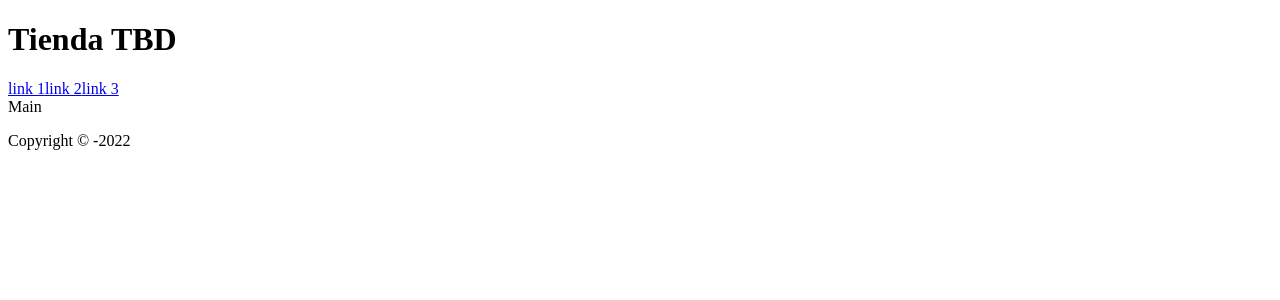
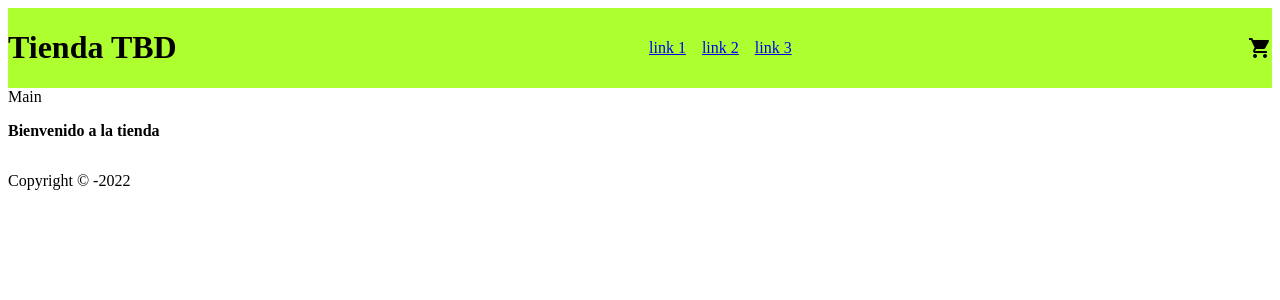
Before and after one commit to alex64/ecommerce-moranbravo, a React (Create React App) app: page / in a window 1280 px wide. Shown: the top 300 px of the page. Built offline with nearby package versions, Linux system fonts and the light colour scheme.

Commit message:
clase 3. landing

```diff
--- a/package.json
+++ b/package.json
@@ -9,6 +9,7 @@
     "react": "^18.0.0",
     "react-dom": "^18.0.0",
     "react-scripts": "5.0.0",
+    "sass": "^1.50.1",
     "web-vitals": "^2.1.4"
   },
   "scripts": {
--- a/public/index.html
+++ b/public/index.html
@@ -24,6 +24,7 @@
       work correctly both with client-side routing and a non-root public URL.
       Learn how to configure a non-root public URL by running `npm run build`.
     -->
+    <link href="https://fonts.googleapis.com/icon?family=Material+Icons" rel="stylesheet">
     <title>React App</title>
   </head>
   <body>
--- a/src/Header.js
+++ b/src/Header.js
@@ -1,7 +1,12 @@
 import NavBar from "./component/NavBar";
 
 const Header = () => {
-    return <NavBar/>
+    return (
+        <header className="header">
+            <NavBar/>
+        </header>
+
+    )
 }
 
 export default Header;
--- a/src/Main.js
+++ b/src/Main.js
@@ -1,6 +1,11 @@
+import ItemListContainer from "./component/ItemListContainer";
+
 const Main = () => {
     return (
-        <main>Main</main>
+        <>
+            <main>Main</main>
+            <ItemListContainer greeting="Bienvenido a la tienda"/>
+        </>
     );
 }
 
--- /dev/null
+++ b/src/component/CartWidget.js
@@ -0,0 +1,9 @@
+const CartWidget = () => {
+    return (
+        <span className="material-icons">
+            shopping_cart
+        </span>
+    )
+}
+
+export default CartWidget;
--- /dev/null
+++ b/src/component/ItemListContainer.js
@@ -0,0 +1,7 @@
+const ItemListContainer = ({greeting}) => {
+    return (
+        <p className="itemContainerGreeting">{greeting}</p>
+    )
+}
+
+export default ItemListContainer;
--- a/src/component/NavBar.js
+++ b/src/component/NavBar.js
@@ -1,12 +1,15 @@
+import CartWidget from "./CartWidget";
+
 const NavBar = () => {
     return (
         <>
             <h1 className="navbar_titulo">Tienda TBD</h1>
-            <nav className="navbar">
-                <a href="#" className="navbar__link">link 1</a>
-                <a href="#" className="navbar__link">link 2</a>
-                <a href="#" className="navbar__link">link 3</a>
+            <nav className="navbar_links">
+                <a href="#" className="navbar_link">link 1</a>
+                <a href="#" className="navbar_link">link 2</a>
+                <a href="#" className="navbar_link">link 3</a>
             </nav>
+            <CartWidget/>
         </>
     )
 }
--- a/src/estilos.scss
+++ b/src/estilos.scss
@@ -1,5 +1,19 @@
-body {
-    background-color: rgb(211, 182, 182);
+#root {
+    display: flex;
+    flex-direction: column;
+}
+
+.header {
+    display: flex;
+    justify-content: space-between;
+    align-items: center;
+    background-color: greenyellow;
+
+    nav {
+        a {
+            margin-left: 1rem;
+        }
+    }
 }
 
 .nav {
@@ -16,3 +30,7 @@ body {
     }
 
 }
+
+.itemContainerGreeting {
+    font-weight: bold;
+}
--- a/src/index.js
+++ b/src/index.js
@@ -1,6 +1,7 @@
 import React from "react";
 import ReactDom from "react-dom/client";
 import App from "./App";
+import "./estilos.scss";
 
 const root = ReactDom.createRoot(document.getElementById('root'));
 
```
Also changed, not shown: 1 other file (tests, documents, lock files or other folders).
